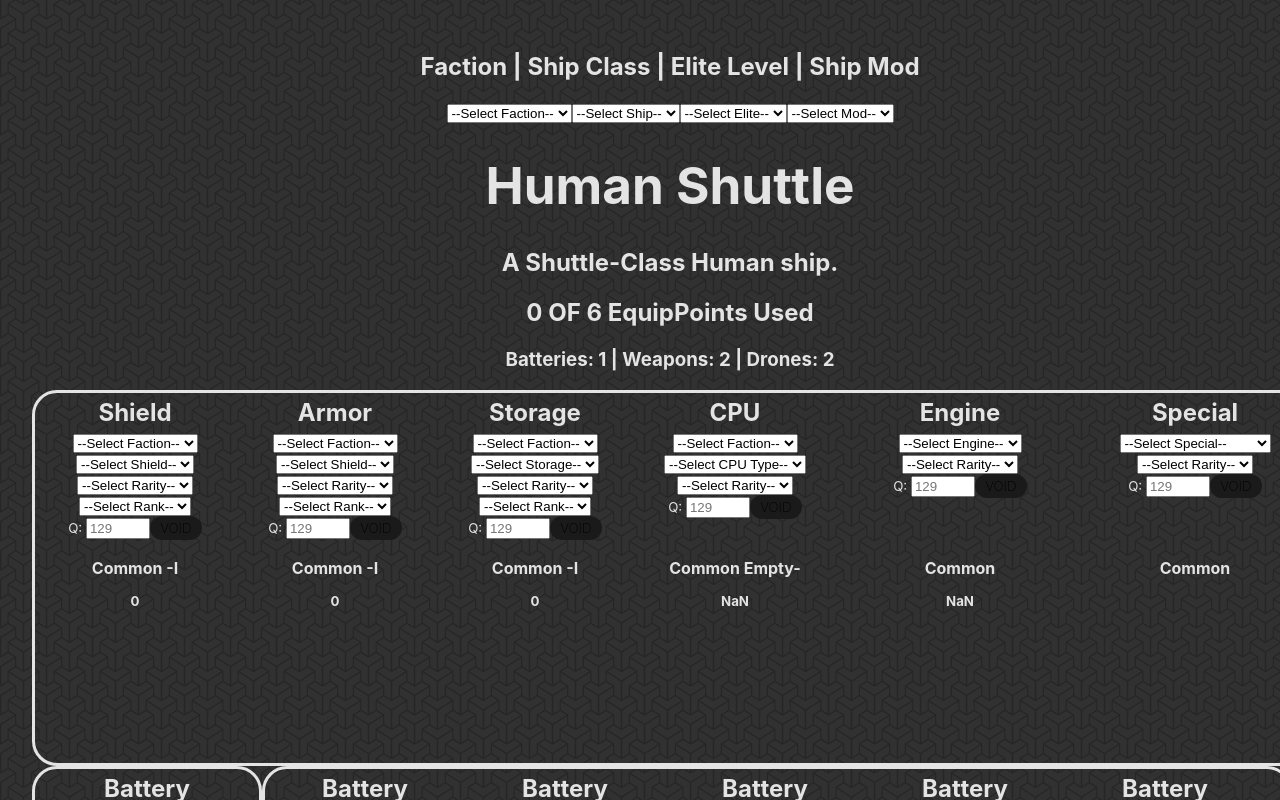
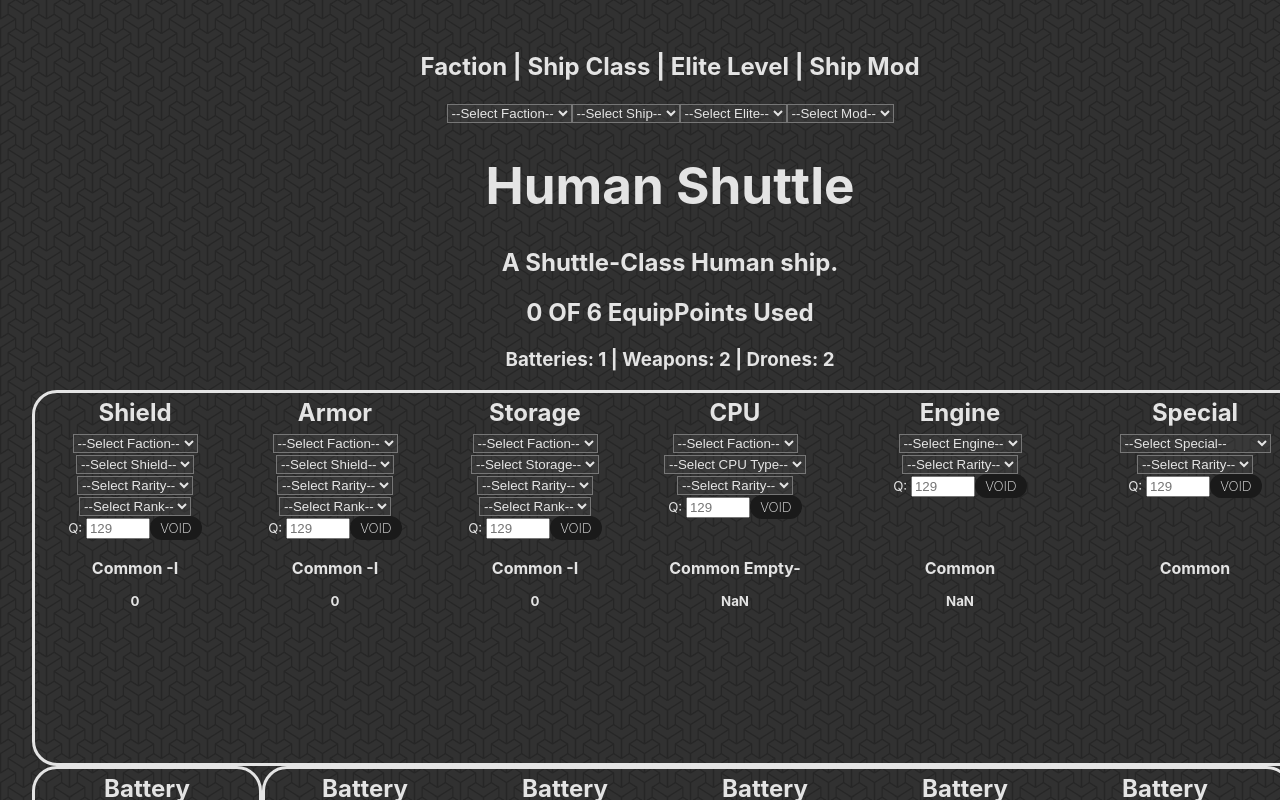
Before and after one commit to TheSancheeze/TIB2ShipOutfitter, a React (Vite) app: page / in a window 1280 px wide. Shown: the top 800 px of the page. Built offline with nearby package versions, Linux system fonts and the light colour scheme.

Commit message:
Updated Button Font and Drop Down Color

```diff
--- a/src/index.css
+++ b/src/index.css
@@ -51,6 +51,7 @@ button {
   font-weight: 250;
   font-family: inherit;
   background-color: #1a1a1a;
+  color: rgb(247, 247, 247);
   /* background-color: #343434; */
   cursor: pointer;
   transition: border-color 0.25s;
@@ -63,10 +64,11 @@ button:focus-visible {
   outline: 4px auto -webkit-focus-ring-color;
 }
 
-/* select {
-  background-color: rgba(30, 0, 30, 0.243);
+select {
+  background-color: rgba(83, 82, 83, 0.243);
+  /* background-color: #1a1a1a; */
   color: rgba(255, 255, 255, 0.87);
-} */
+}
 
 @media (prefers-color-scheme: light) {
   /* :root {
```
